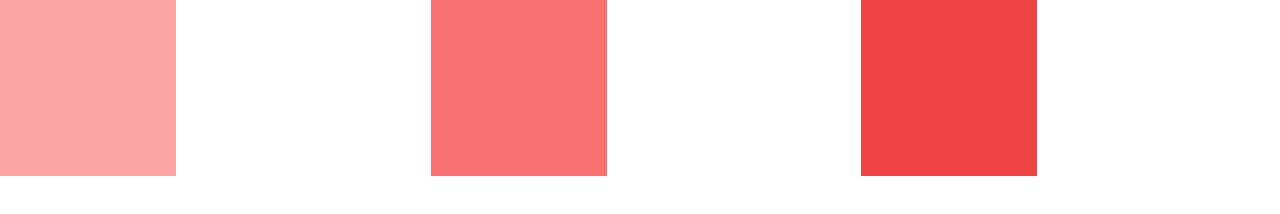
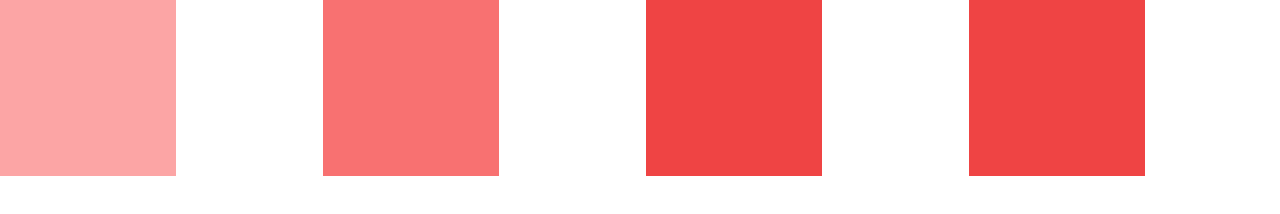
Before and after one commit to HtetEaindrayL11/revisiongit, a website: page src/index.html in a window 1280 px wide. Drawn offline with Linux system fonts and the light colour scheme.

Commit message:
sec commit

```diff
--- a/src/index.html
+++ b/src/index.html
@@ -7,7 +7,7 @@
     <link rel="stylesheet" href="../public/style.css">
 </head>
 <body>
-    <div class="w-full grid grid-cols-3 gap-3">
+    <div class="w-full grid grid-cols-4 gap-3">
         <div class="bg-red-300 w-44 h-44">
 
         </div>
@@ -17,6 +17,9 @@
         <div class="bg-red-500 w-44 h-44">
 
         </div>
+        <div class="bg-red-500 w-44 h-44">
+
+        </div>
     </div>
 </body>
 </html>
```
Also changed, not shown: public/style.css.
